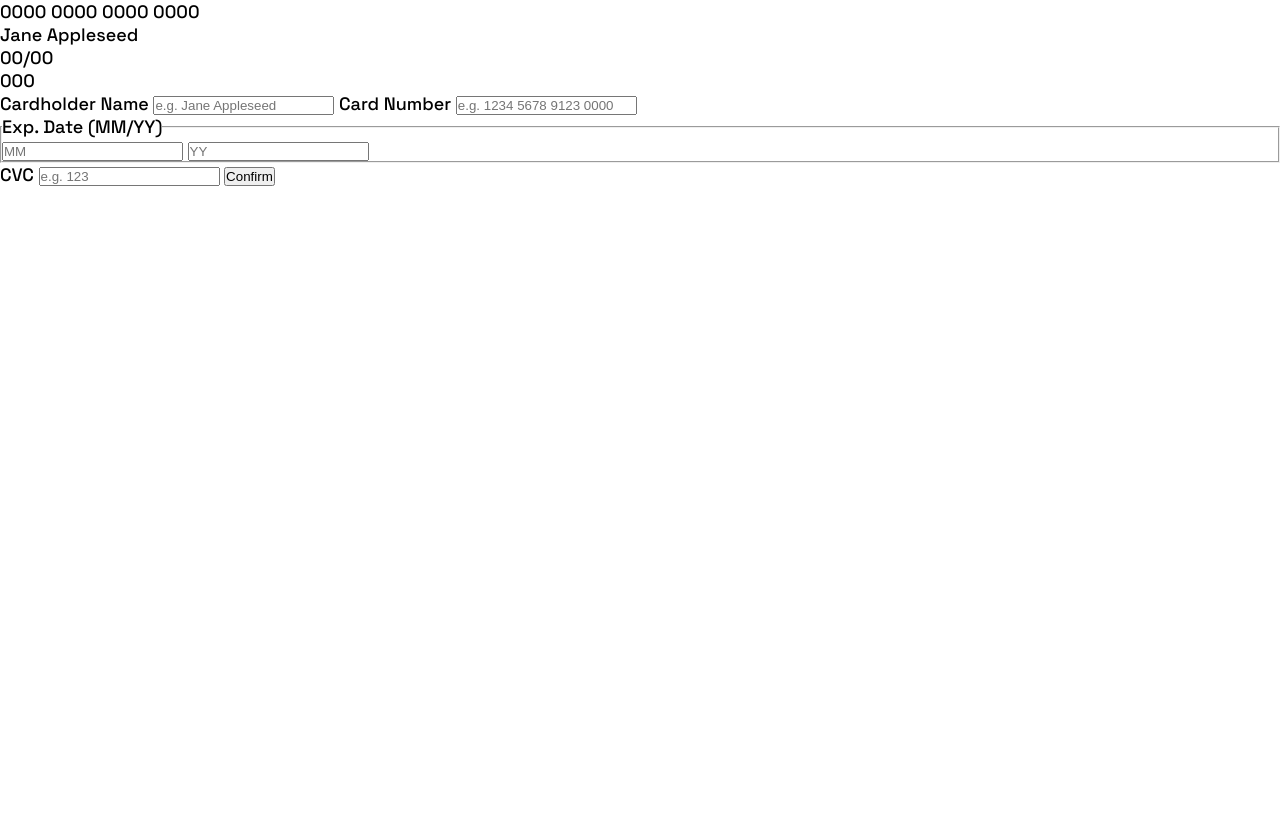
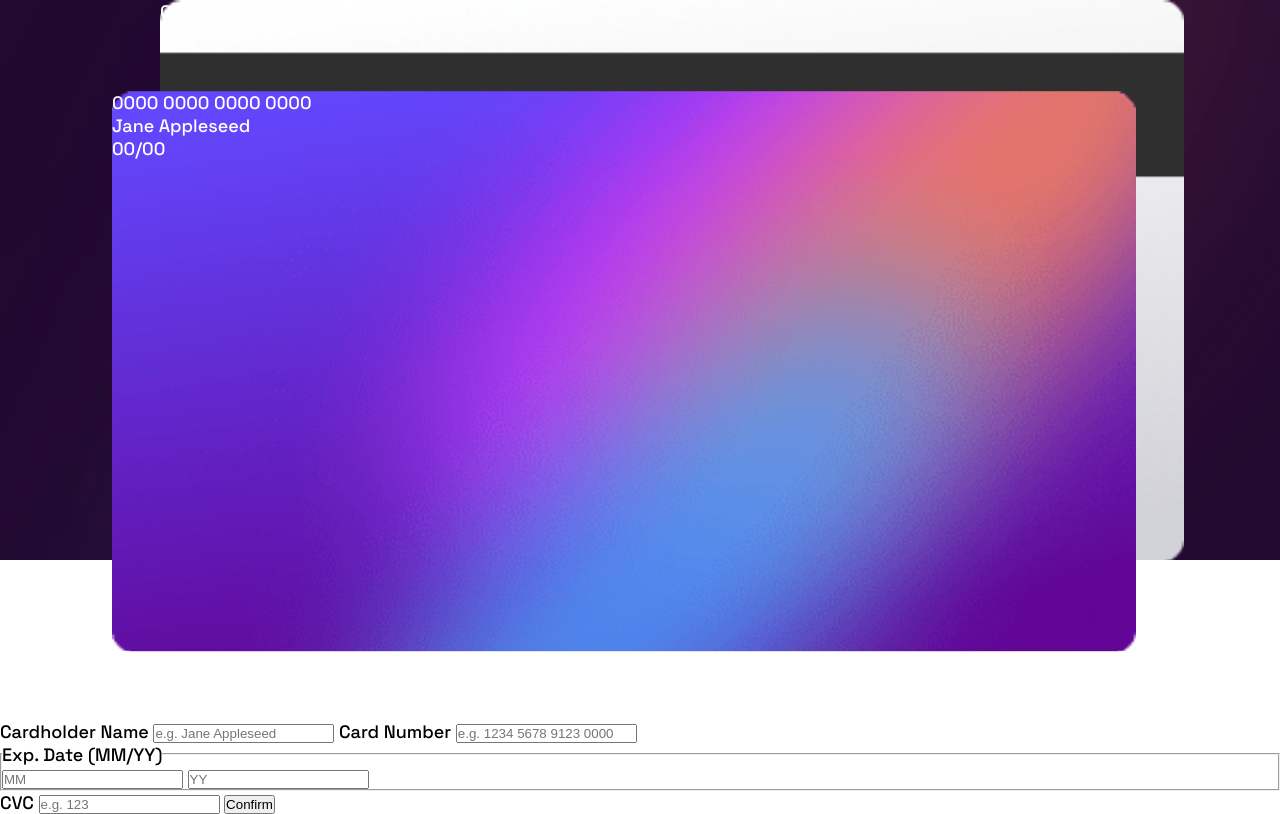
Before and after one commit to Ali-Zol/interactive-card-details-form, a plain HTML site: page index.html in a window 1280 px wide. Drawn offline with Linux system fonts and the light colour scheme.

Commit message:
feat: layout card previews using css grid

```diff
--- a/css/style.css
+++ b/css/style.css
@@ -31,3 +31,36 @@ body {
   font-weight: 500;
   font-size: 18px;
 }
+
+.card-preview {
+  background-image: url(../images/bg-main-mobile.png);
+  background-size: cover;
+  background-repeat: no-repeat;
+  color: white;
+  min-height: 35svh;
+  width: 100%;
+  margin-bottom: 20svh;
+  display: grid;
+  place-items: center;
+}
+
+.card-front {
+  background-image: url(../images/bg-card-front.png);
+  background-repeat: no-repeat;
+  background-size: cover;
+  width: 80vw;
+  aspect-ratio: 1.83;
+  z-index: 1;
+  grid-area: 1 / 1;
+  transform: translateX(-1rem) translateY(5.7rem);
+}
+
+.card-back {
+  background-image: url(../images/bg-card-back.png);
+  background-repeat: no-repeat;
+  background-size: cover;
+  width: 80vw;
+  aspect-ratio: 1.83;
+  grid-area: 1 / 1;
+  transform: translateX(2rem);
+}
```
